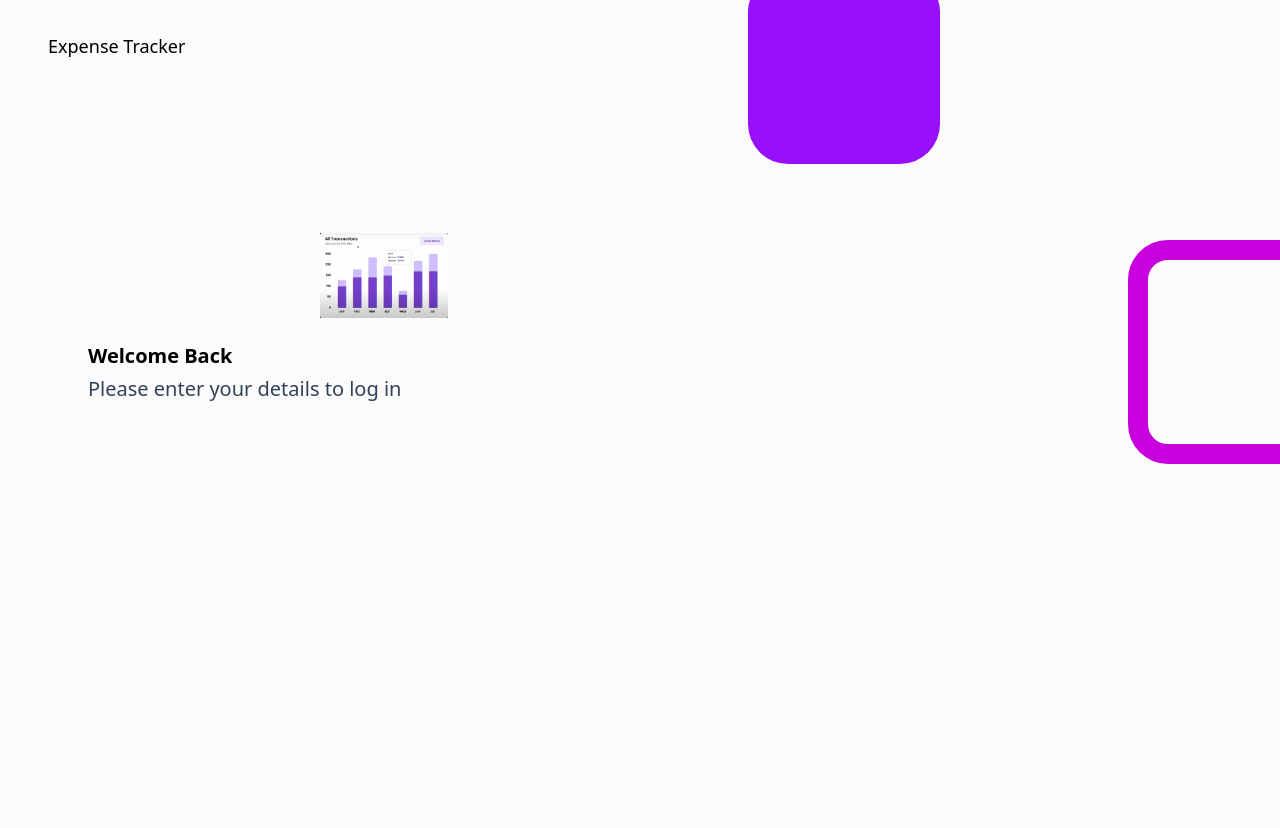
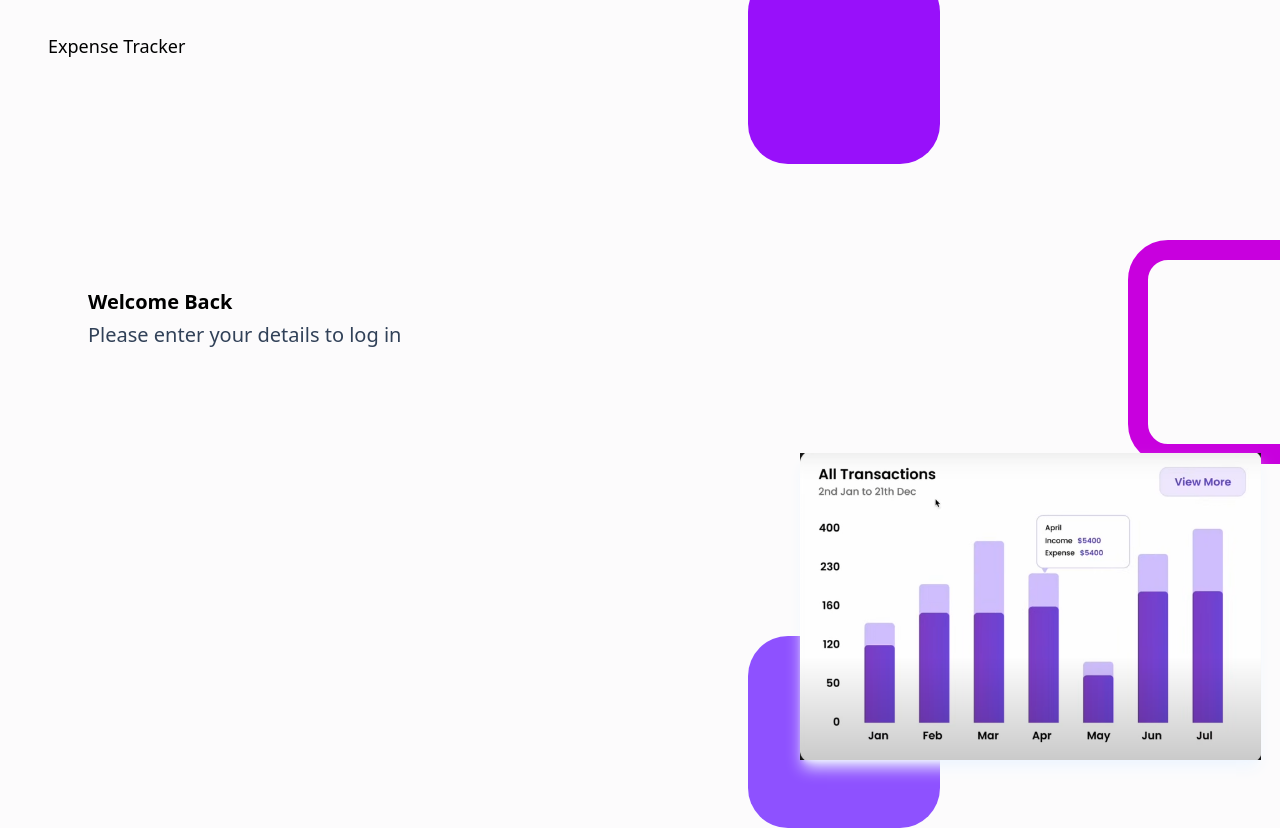
Before and after one commit to Shubham29768/expense-tracker, a React (Vite) app in the folder Frontend/expense-tracker/: page /login in a window 1280 px wide. Shown: the top 828 px of the page. Before the commit the page ends 800 px from the top, so only its background shows below. Built offline with nearby package versions, Linux system fonts and the light colour scheme.

Commit message:
Image inserted

```diff
--- a/Frontend/expense-tracker/src/components/layouts/AuthLayout.jsx
+++ b/Frontend/expense-tracker/src/components/layouts/AuthLayout.jsx
@@ -11,8 +11,13 @@ const AuthLayout = ({children}) => {
       <div className="hidden md:block w-[40vw] h-screen bg-voilet-50 bg-auth-bg-img bg-cover bg-no-repeat bg-center overflow-hodden p-8 relative">
         <div className="w-48 h-48 rounded-[40px] bg-purple-600 absolute -top-7 -left-5"/>
         <div className="w-48 h-56 rounded-[40px] border-[20px] border-fuchsia-600 absolute top-[30%] -right-10"/>
-        <div className=""/>
+        <div className="w-48 h-48 rounded-[40px] bg-violet-500 absolute -bottom-7 -left-5"/>
 
+
+        <img
+        src={CARD_2}
+        className="w-64 lg:w-[90%] absolute bottom-10 shadow-lg shadow-blue-50"
+        />
 
         </div>
 
--- a/Frontend/expense-tracker/src/pages/Auth/Login.jsx
+++ b/Frontend/expense-tracker/src/pages/Auth/Login.jsx
@@ -1,12 +1,10 @@
 import React from 'react';
 import AuthLayout from '../../components/layouts/AuthLayout'
-import myImage from '../../assets/image/card2.png';
 
 const Login = () => {
   return (
     <AuthLayout>
       <div className="w-full h-3/4 flex flex-col justify-center px-6 md:px-10">
-        <img src={myImage} alt="Card" className="mb-6 w-32 mx-auto" />
         <h3 className='text-xl font-semibold text-black'>Welcome Back</h3>
         <p className='text-xl text-slate-700 mt-[5px] mb-6'>
           Please enter your details to log in
```
